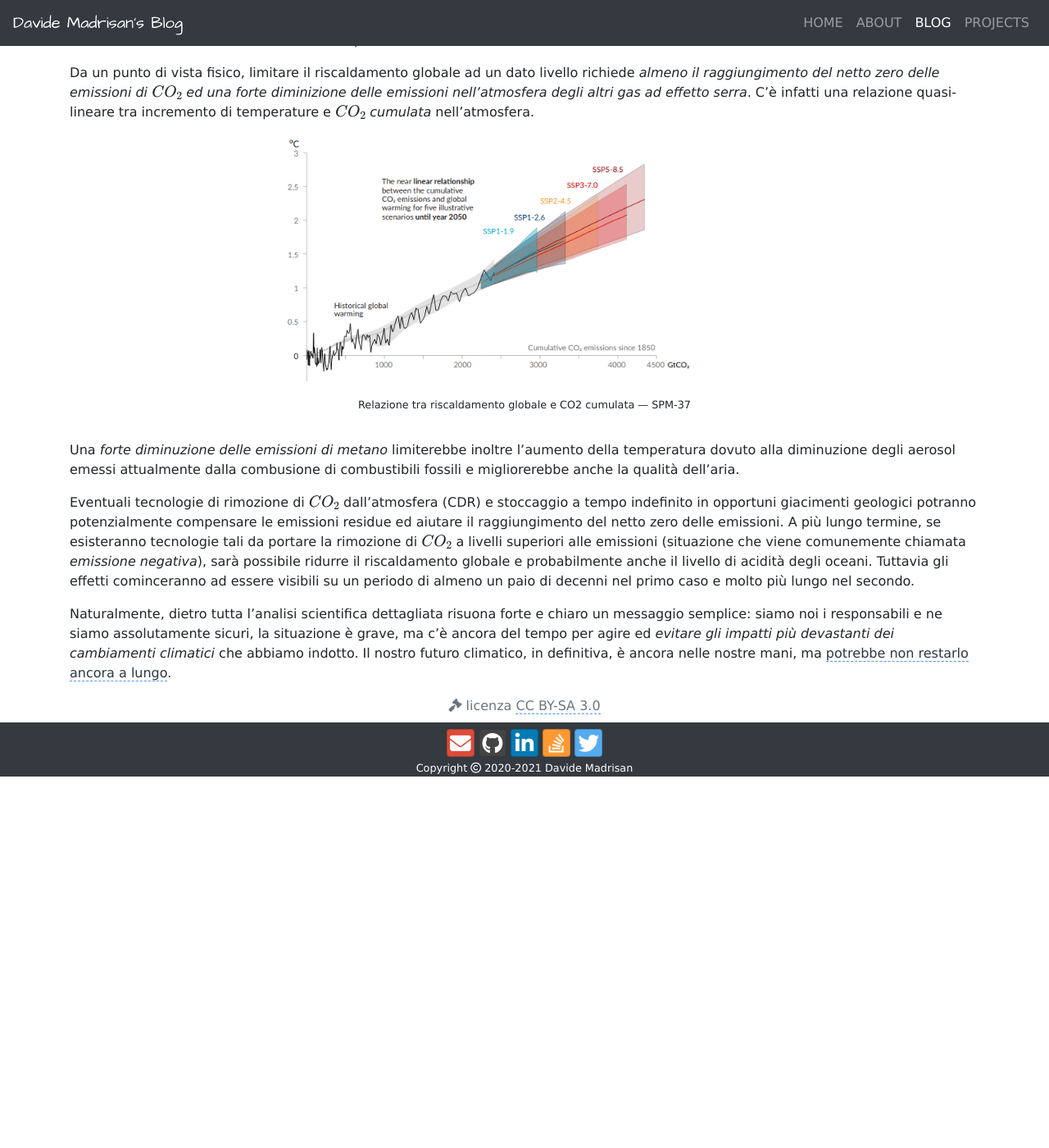
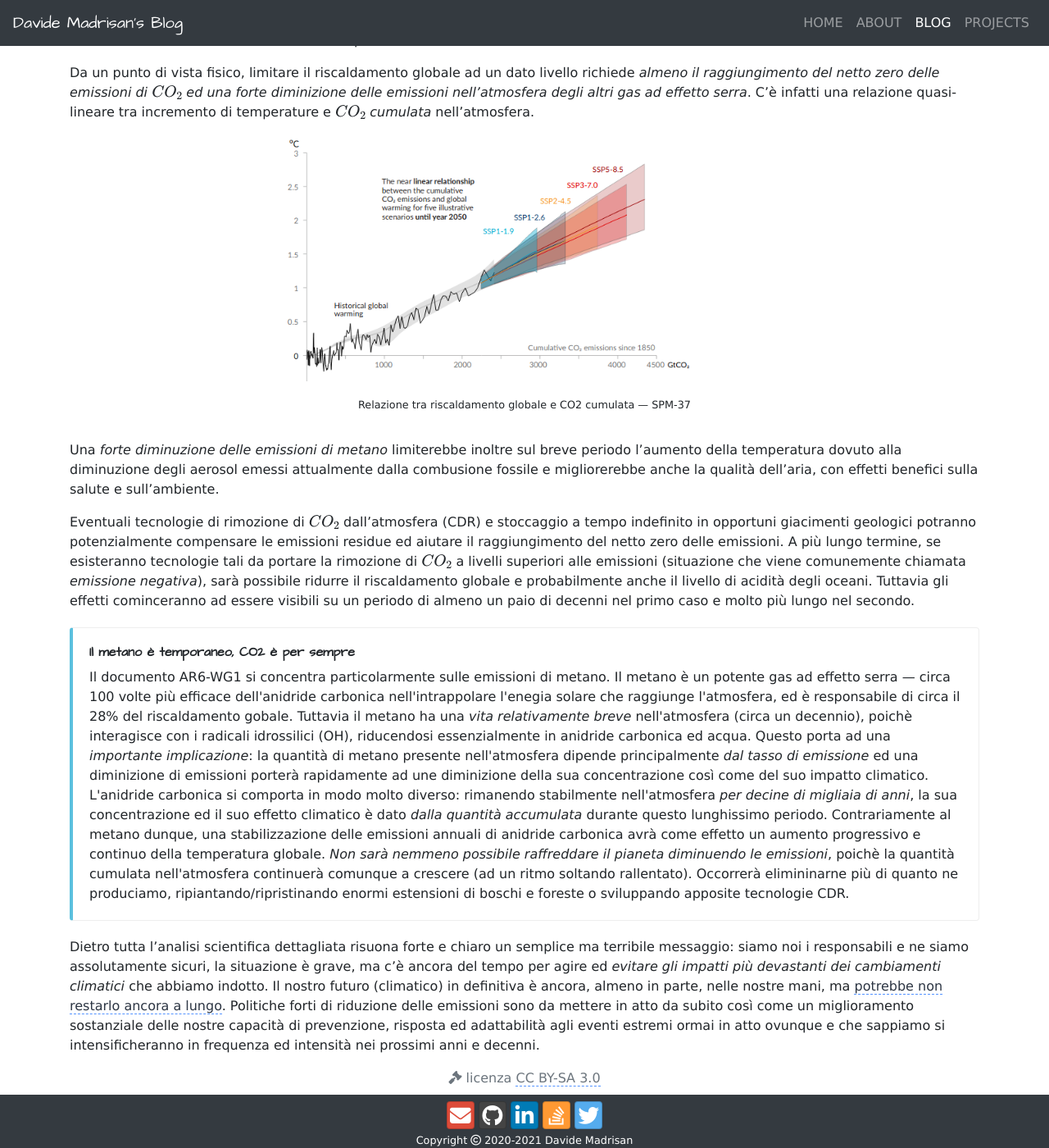
Before and after one commit to madrisan/madrisan.github.io, a Jekyll site: the page built from _posts/2021-08-09-ipcc-sixth-assessment-report.md, in a window 1280 px wide and 1400 px high, scrolled down 5924 px. Shown: the whole window at 82% size. Built offline with Jekyll 4.4.1, drawn with Linux system fonts in a browser that asks for light colours; nearby versions of some CDN libraries; formulas are drawn with MathJax 3; before the commit the page ends 6871 px from its top, so only the background shows below that; some of the changed text lies outside the part shown.

Commit message:
Add a paragraph about CO2 and CH4 different climat impact
Signed-off-by: Davide Madrisan <davide.madrisan@gmail.com>

```diff
--- a/_posts/2021-08-09-ipcc-sixth-assessment-report.md
+++ b/_posts/2021-08-09-ipcc-sixth-assessment-report.md
@@ -308,9 +308,10 @@ C'è infatti una relazione quasi-lineare tra incremento di temperature e $$CO_2$
     </small>
 </p>
 
-Una *forte diminuzione delle emissioni di metano* limiterebbe inoltre l'aumento della temperatura
-dovuto alla diminuzione degli aerosol emessi attualmente dalla combusione di combustibili fossili
-e migliorerebbe anche la qualità dell'aria.
+Una *forte diminuzione delle emissioni di metano* limiterebbe inoltre sul breve periodo l'aumento
+della temperatura dovuto alla diminuzione degli aerosol emessi attualmente dalla combusione
+fossile e migliorerebbe anche la qualità dell'aria, con effetti benefici sulla salute e
+sull'ambiente.
 
 Eventuali tecnologie di rimozione di $$CO_2$$ dall'atmosfera (CDR) e stoccaggio a tempo indefinito
 in opportuni giacimenti geologici potranno potenzialmente compensare le emissioni residue ed
@@ -322,9 +323,41 @@ degli oceani.
 Tuttavia gli effetti cominceranno ad essere visibili su un periodo di almeno un paio di
 decenni nel primo caso e molto più lungo nel secondo.
 
-Naturalmente, dietro tutta l'analisi scientifica dettagliata risuona forte e chiaro un messaggio
-semplice: siamo noi i responsabili e ne siamo assolutamente sicuri, la situazione è grave, ma c'è
+<div class="bd-callout bd-callout-info">
+<h6>Il metano è temporaneo, CO2 è per sempre</h6>
+<p>
+Il documento AR6-WG1 si concentra particolarmente sulle emissioni di metano.
+Il metano è un potente gas ad effetto serra &mdash; circa 100 volte più efficace dell'anidride
+carbonica nell'intrappolare l'enegia solare che raggiunge l'atmosfera,
+ed è responsabile di circa il 28% del riscaldamento gobale.
+Tuttavia il metano ha una <i>vita relativamente breve</i> nell'atmosfera (circa un decennio),
+poichè interagisce con i radicali idrossilici (OH), riducendosi essenzialmente in anidride
+carbonica ed acqua.
+Questo porta ad una <i>importante implicazione</i>:
+la quantità di metano presente nell'atmosfera dipende principalmente <i>dal tasso di emissione</i>
+ed una diminizione di emissioni porterà rapidamente ad une diminizione della sua concentrazione
+così come del suo impatto climatico.
+<br>
+L'anidride carbonica si comporta in modo molto diverso: rimanendo stabilmente nell'atmosfera
+<i>per decine di migliaia di anni</i>, la sua concentrazione ed il suo effetto climatico è dato
+<i>dalla quantità accumulata</i> durante questo lunghissimo periodo.
+Contrariamente al metano dunque, una stabilizzazione delle emissioni annuali di anidride
+carbonica avrà come effetto un aumento progressivo e continuo della temperatura globale.
+<i>Non sarà nemmeno possibile raffreddare il pianeta diminuendo le emissioni</i>,
+poichè la quantità cumulata nell'atmosfera continuerà comunque a crescere
+(ad un ritmo soltando rallentato).
+Occorrerà elimininarne più di quanto ne produciamo, ripiantando/ripristinando enormi estensioni
+di boschi e foreste o sviluppando apposite tecnologie CDR.
+</p>
+</div>
+
+Dietro tutta l'analisi scientifica dettagliata risuona forte e chiaro un semplice ma terribile
+messaggio: siamo noi i responsabili e ne siamo assolutamente sicuri, la situazione è grave, ma c'è
 ancora del tempo per agire ed *evitare gli impatti più devastanti dei cambiamenti climatici* che
 abbiamo indotto.
-Il nostro futuro climatico, in definitiva, è ancora nelle nostre mani, ma
-[potrebbe non restarlo ancora a lungo](https://www.pnas.org/content/115/33/8252).
+Il nostro futuro (climatico) in definitiva è ancora, almeno in parte, nelle nostre mani,
+ma [potrebbe non restarlo ancora a lungo](https://www.pnas.org/content/115/33/8252).
+Politiche forti di riduzione delle emissioni sono da mettere in atto da subito così come
+un miglioramento sostanziale delle nostre capacità di prevenzione, risposta ed adattabilità
+agli eventi estremi ormai in atto ovunque e che sappiamo si intensificheranno in frequenza ed
+intensità nei prossimi anni e decenni.
```
